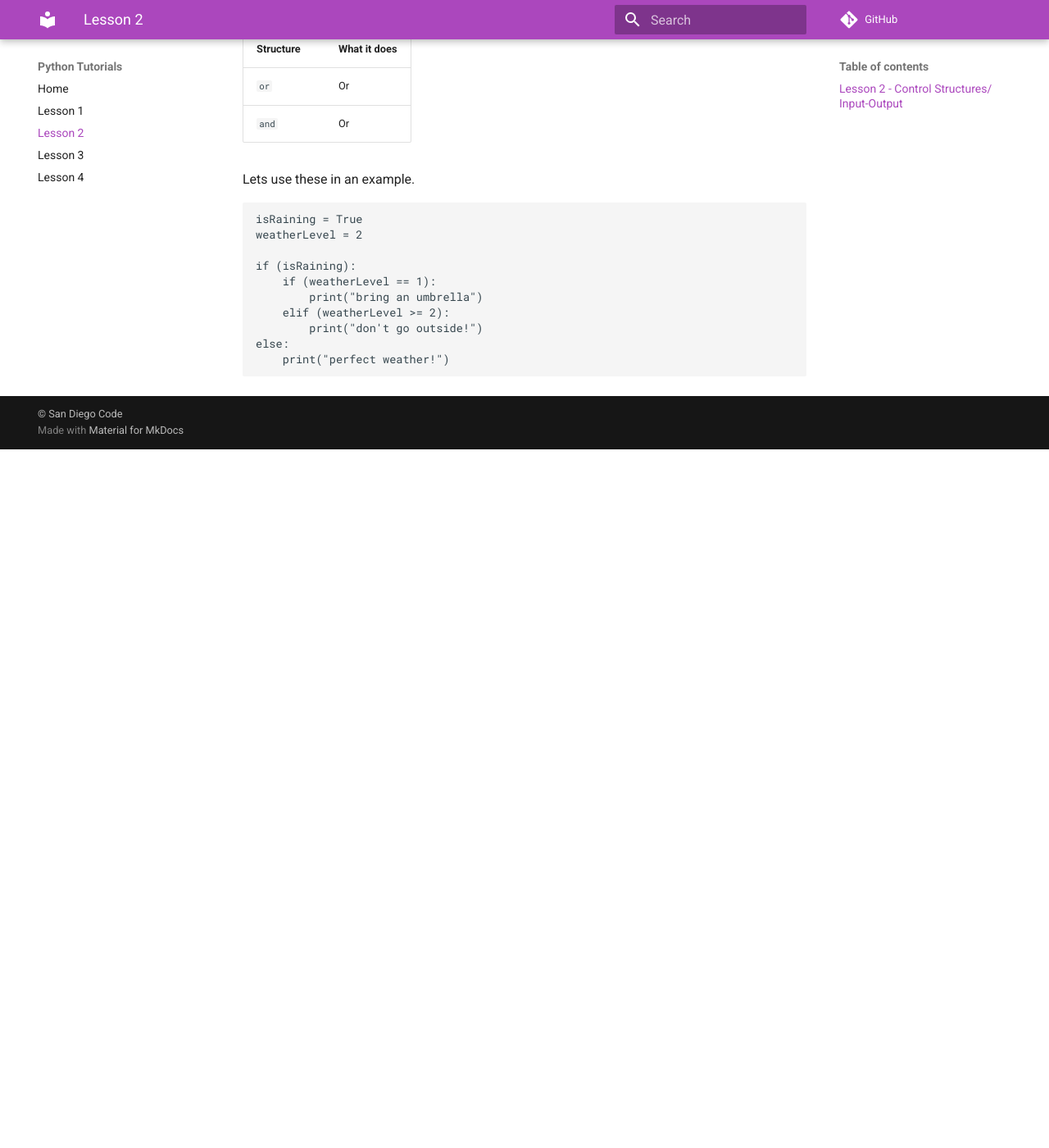
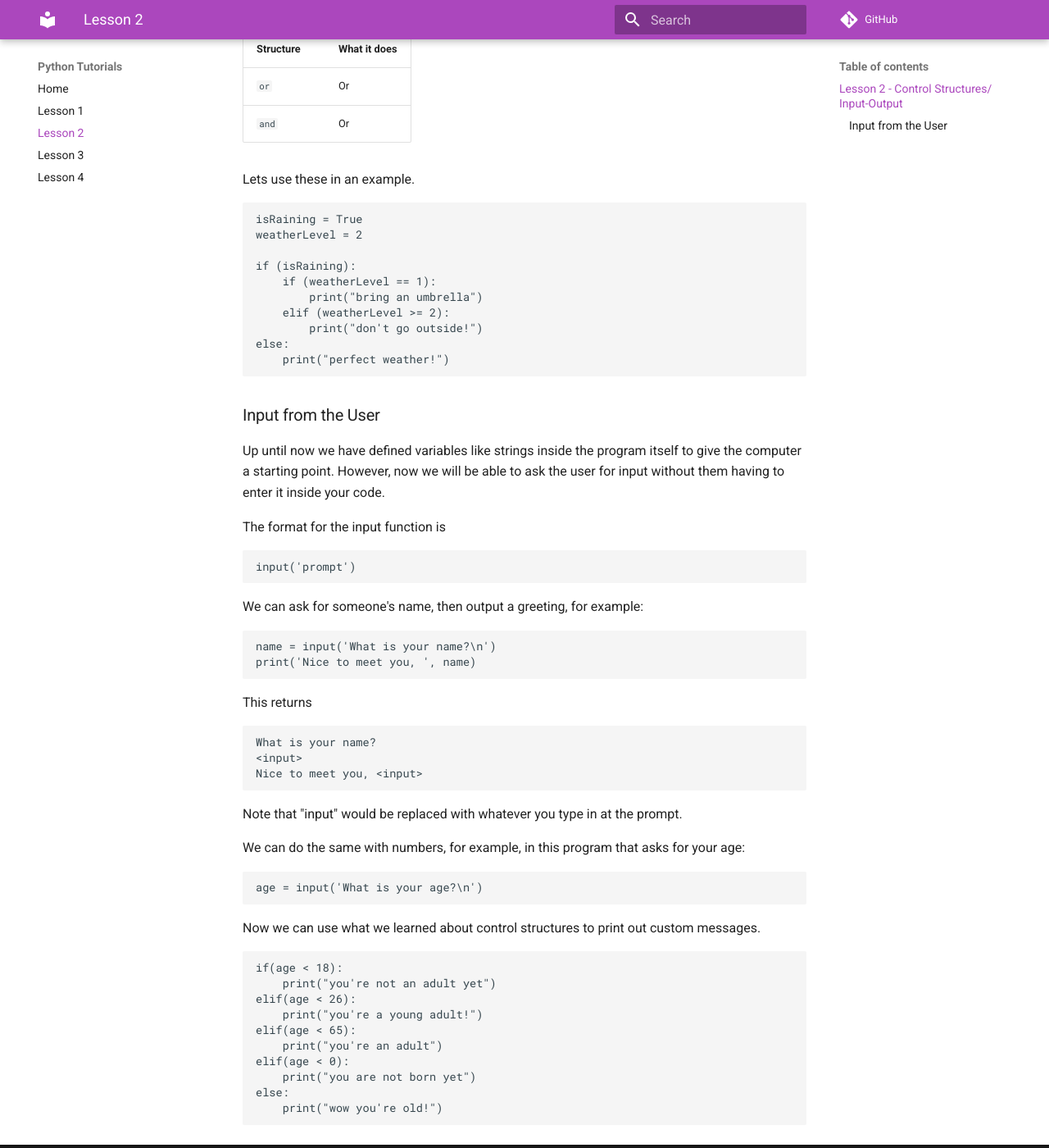
Before and after one commit to SanDiegoCode/python, an MkDocs documentation site: the page built from docs/lesson2.md, in a window 1280 px wide and 1400 px high, scrolled down 1510 px. Shown: the whole window at 82% size. Built offline with MkDocs 1.6.1 and Material for MkDocs 9.7.7, drawn with Linux system fonts in a browser that asks for light colours; comment, search, counter and statistics services are not loaded; old or Windows-style settings are respelled for this version of MkDocs; before the commit the page ends 2058 px from its top, so only the background shows below that.

Commit message:
Added input to lesson 2

```diff
--- a/docs/lesson2.md
+++ b/docs/lesson2.md
@@ -65,3 +65,38 @@ Lets use these in an example.
 			print("don't go outside!")
 	else:
 		print("perfect weather!")
+
+###Input from the User
+
+Up until now we have defined variables like strings inside the program itself to give the computer a starting point. However, now we will be able to ask the user for input without them having to enter it inside your code.
+
+The format for the input function is
+
+	input('prompt')
+
+We can ask for someone's name, then output a greeting, for example:
+
+	name = input('What is your name?\n')
+	print('Nice to meet you, ', name)
+This returns
+
+	What is your name?
+	<input>
+	Nice to meet you, <input>
+Note that "input" would be replaced with whatever you type in at the prompt.
+
+We can do the same with numbers, for example, in this program that asks for your age:
+
+	age = input('What is your age?\n')
+Now we can use what we learned about control structures to print out custom messages.
+
+	if(age < 18):
+		print("you're not an adult yet")
+	elif(age < 26):
+		print("you're a young adult!")
+	elif(age < 65):
+		print("you're an adult")
+	elif(age < 0):
+		print("you are not born yet")
+	else:
+		print("wow you're old!")
```
